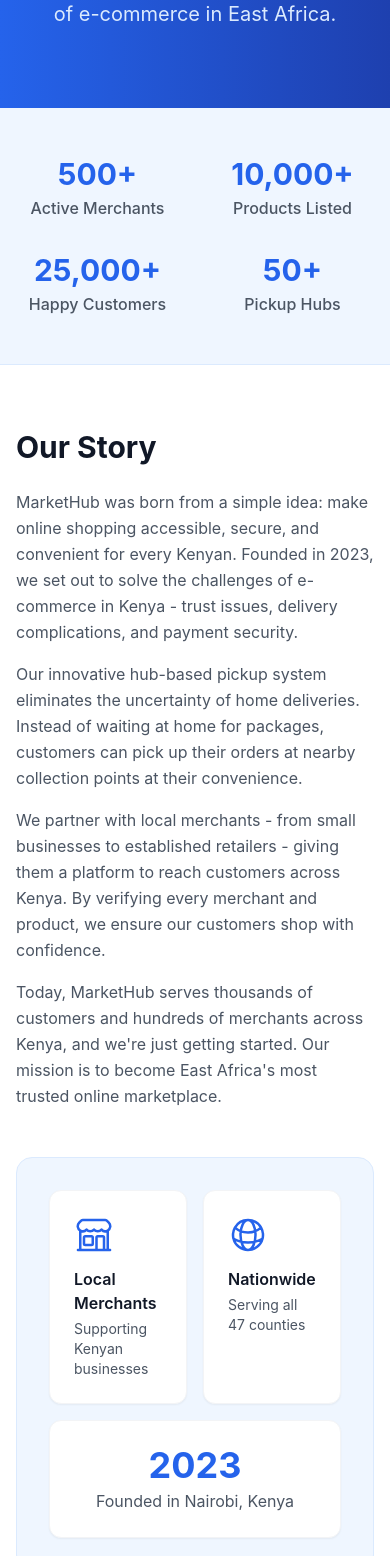
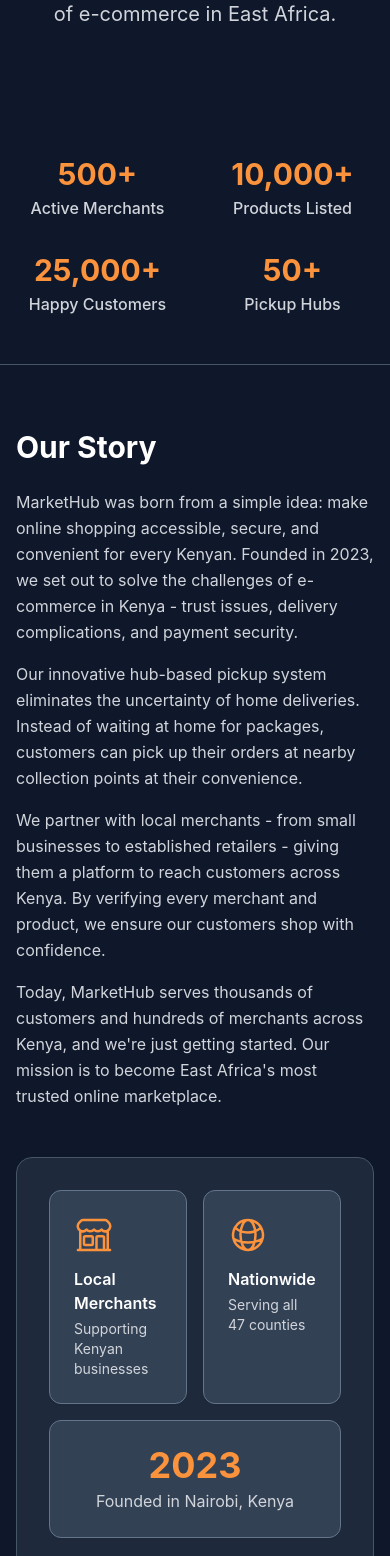
Before and after one commit to simonkaruga/MarketHub, a React (Vite) app in the folder frontend/market-app/: page /about in a window 390 px wide. Shown: the part 292-1848 px from the top of the page. Built offline with nearby package versions, Linux system fonts and the light colour scheme; no server answers.

Commit message:
frontend

```diff
--- a/frontend/market-app/src/components/layout/Navbar.jsx
+++ b/frontend/market-app/src/components/layout/Navbar.jsx
@@ -59,7 +59,7 @@ const Navbar = () => {
           {/* Logo */}
           <Link to="/" className="flex items-center space-x-3">
             <img src="/hub.png" alt="MarketHub Logo" className="h-12 w-12 object-contain" />
-            <span className="text-2xl font-bold text-primary-600">MarketHub</span>
+            <span className="text-2xl font-bold text-orange-400">MarketHub</span>
           </Link>
 
           {/* Search Bar - Desktop */}
--- a/frontend/market-app/src/pages/public/About.jsx
+++ b/frontend/market-app/src/pages/public/About.jsx
@@ -67,12 +67,12 @@ const About = () => {
   return (
     <div className="min-h-screen flex flex-col">
       <Navbar />
-      <div className="flex-1 bg-white">
+      <div className="flex-1 bg-[#0f172a]">
         {/* Hero Section */}
-        <div className="bg-gradient-to-r from-primary-600 to-primary-800 py-20">
+        <div className="bg-[#0f172a] py-20">
           <div className="max-w-7xl mx-auto px-4 sm:px-6 lg:px-8 text-center">
             <h1 className="text-4xl md:text-5xl font-bold text-white mb-6">About MarketHub</h1>
-            <p className="text-xl text-primary-100 max-w-3xl mx-auto">
+            <p className="text-xl text-gray-300 max-w-3xl mx-auto">
               Kenya's premier online marketplace connecting buyers with trusted local merchants.
               We're building the future of e-commerce in East Africa.
             </p>
@@ -80,13 +80,13 @@ const About = () => {
         </div>
 
         {/* Stats Section */}
-        <div className="bg-primary-50 py-12 border-b border-primary-100">
+        <div className="bg-[#0f172a] py-12 border-b border-slate-600">
           <div className="max-w-7xl mx-auto px-4 sm:px-6 lg:px-8">
             <div className="grid grid-cols-2 md:grid-cols-4 gap-8">
               {stats.map((stat, index) => (
                 <div key={index} className="text-center">
-                  <div className="text-3xl md:text-4xl font-bold text-primary-600">{stat.value}</div>
-                  <div className="text-gray-600 mt-1 font-medium">{stat.label}</div>
+                  <div className="text-3xl md:text-4xl font-bold text-orange-400">{stat.value}</div>
+                  <div className="text-gray-300 mt-1 font-medium">{stat.label}</div>
                 </div>
               ))}
             </div>
@@ -94,12 +94,12 @@ const About = () => {
         </div>
 
         {/* Our Story Section */}
-        <div className="py-16">
+        <div className="py-16 bg-[#0f172a]">
           <div className="max-w-7xl mx-auto px-4 sm:px-6 lg:px-8">
             <div className="grid grid-cols-1 lg:grid-cols-2 gap-12 items-center">
               <div>
-                <h2 className="text-3xl font-bold text-gray-900 mb-6">Our Story</h2>
-                <div className="space-y-4 text-gray-600 leading-relaxed">
+                <h2 className="text-3xl font-bold text-white mb-6">Our Story</h2>
+                <div className="space-y-4 text-gray-300 leading-relaxed">
                   <p>
                     MarketHub was born from a simple idea: make online shopping accessible, secure, and convenient
                     for every Kenyan. Founded in 2023, we set out to solve the challenges of e-commerce in Kenya -
@@ -122,22 +122,22 @@ const About = () => {
                 </div>
               </div>
               <div className="relative">
-                <div className="bg-primary-50 rounded-2xl p-8 border border-primary-100">
+                <div className="bg-slate-800 rounded-2xl p-8 border border-slate-600">
                   <div className="grid grid-cols-2 gap-4">
-                    <div className="bg-white rounded-xl p-6 shadow-sm border border-gray-100 hover:shadow-md transition-shadow">
-                      <BuildingStorefrontIcon className="h-10 w-10 text-primary-600 mb-3" />
-                      <h3 className="font-semibold text-gray-900">Local Merchants</h3>
-                      <p className="text-sm text-gray-600 mt-1">Supporting Kenyan businesses</p>
+                    <div className="bg-slate-700 rounded-xl p-6 shadow-sm border border-slate-500 hover:shadow-md transition-shadow">
+                      <BuildingStorefrontIcon className="h-10 w-10 text-orange-400 mb-3" />
+                      <h3 className="font-semibold text-white">Local Merchants</h3>
+                      <p className="text-sm text-gray-300 mt-1">Supporting Kenyan businesses</p>
                     </div>
-                    <div className="bg-white rounded-xl p-6 shadow-sm border border-gray-100 hover:shadow-md transition-shadow">
-                      <GlobeAltIcon className="h-10 w-10 text-primary-600 mb-3" />
-                      <h3 className="font-semibold text-gray-900">Nationwide</h3>
-                      <p className="text-sm text-gray-600 mt-1">Serving all 47 counties</p>
+                    <div className="bg-slate-700 rounded-xl p-6 shadow-sm border border-slate-500 hover:shadow-md transition-shadow">
+                      <GlobeAltIcon className="h-10 w-10 text-orange-400 mb-3" />
+                      <h3 className="font-semibold text-white">Nationwide</h3>
+                      <p className="text-sm text-gray-300 mt-1">Serving all 47 counties</p>
                     </div>
-                    <div className="bg-white rounded-xl p-6 shadow-sm border border-gray-100 col-span-2 hover:shadow-md transition-shadow">
+                    <div className="bg-slate-700 rounded-xl p-6 shadow-sm border border-slate-500 col-span-2 hover:shadow-md transition-shadow">
                       <div className="text-center">
-                        <span className="text-4xl font-bold text-primary-600">2023</span>
-                        <p className="text-gray-600 mt-1">Founded in Nairobi, Kenya</p>
+                        <span className="text-4xl font-bold text-orange-400">2023</span>
+                        <p className="text-gray-300 mt-1">Founded in Nairobi, Kenya</p>
                       </div>
                     </div>
                   </div>
@@ -148,20 +148,20 @@ const About = () => {
         </div>
 
         {/* Values Section */}
-        <div className="bg-gray-50 py-16">
+        <div className="bg-[#0f172a] py-16">
           <div className="max-w-7xl mx-auto px-4 sm:px-6 lg:px-8">
             <div className="text-center mb-12">
-              <h2 className="text-3xl font-bold text-gray-900">Our Values</h2>
-              <p className="text-gray-600 mt-2">What drives us every day</p>
+              <h2 className="text-3xl font-bold text-white">Our Values</h2>
+              <p className="text-gray-300 mt-2">What drives us every day</p>
             </div>
             <div className="grid grid-cols-1 md:grid-cols-2 lg:grid-cols-4 gap-6">
               {values.map((value, index) => (
-                <div key={index} className="bg-white rounded-xl p-6 shadow-sm border border-gray-100 text-center hover:shadow-md transition-shadow">
-                  <div className="inline-flex items-center justify-center w-14 h-14 bg-primary-100 rounded-full mb-4">
-                    <value.icon className="h-7 w-7 text-primary-600" />
+                <div key={index} className="bg-slate-800 rounded-xl p-6 shadow-sm border border-slate-600 text-center hover:shadow-md transition-shadow">
+                  <div className="inline-flex items-center justify-center w-14 h-14 bg-slate-700 rounded-full mb-4">
+                    <value.icon className="h-7 w-7 text-orange-400" />
                   </div>
-                  <h3 className="text-lg font-semibold text-gray-900 mb-2">{value.title}</h3>
-                  <p className="text-gray-600 text-sm leading-relaxed">{value.description}</p>
+                  <h3 className="text-lg font-semibold text-white mb-2">{value.title}</h3>
+                  <p className="text-gray-300 text-sm leading-relaxed">{value.description}</p>
                 </div>
               ))}
             </div>
@@ -169,11 +169,11 @@ const About = () => {
         </div>
 
         {/* Team Section */}
-        <div className="py-16">
+        <div className="py-16 bg-[#0f172a]">
           <div className="max-w-7xl mx-auto px-4 sm:px-6 lg:px-8">
             <div className="text-center mb-12">
-              <h2 className="text-3xl font-bold text-gray-900">Our Team</h2>
-              <p className="text-gray-600 mt-2">The people behind MarketHub</p>
+              <h2 className="text-3xl font-bold text-white">Our Team</h2>
+              <p className="text-gray-300 mt-2">The people behind MarketHub</p>
             </div>
             <div className="grid grid-cols-2 md:grid-cols-4 gap-8">
               {team.map((member, index) => (
@@ -182,11 +182,11 @@ const About = () => {
                     <img
                       src={member.image}
                       alt={member.name}
-                      className="w-32 h-32 rounded-full mx-auto object-cover ring-4 ring-primary-100 group-hover:ring-primary-200 transition-all"
+                      className="w-32 h-32 rounded-full mx-auto object-cover ring-4 ring-slate-600 group-hover:ring-slate-500 transition-all"
                     />
                   </div>
-                  <h3 className="font-semibold text-gray-900">{member.name}</h3>
-                  <p className="text-primary-600 text-sm font-medium">{member.role}</p>
+                  <h3 className="font-semibold text-white">{member.name}</h3>
+                  <p className="text-orange-400 text-sm font-medium">{member.role}</p>
                 </div>
               ))}
             </div>
@@ -194,22 +194,22 @@ const About = () => {
         </div>
 
         {/* CTA Section */}
-        <div className="bg-gradient-to-r from-primary-600 to-primary-800 py-16">
+        <div className="bg-[#0f172a] py-16">
           <div className="max-w-7xl mx-auto px-4 sm:px-6 lg:px-8 text-center">
             <h2 className="text-3xl font-bold text-white mb-4">Ready to Join MarketHub?</h2>
-            <p className="text-primary-100 mb-8 max-w-2xl mx-auto">
+            <p className="text-gray-300 mb-8 max-w-2xl mx-auto">
               Whether you're looking to shop or sell, we're here to help you succeed.
             </p>
             <div className="flex flex-col sm:flex-row gap-4 justify-center">
               <Link
                 to="/products"
-                className="inline-block bg-white text-primary-600 px-8 py-3 rounded-lg font-semibold hover:bg-gray-100 transition-colors shadow-sm hover:shadow-md"
+                className="inline-block bg-orange-500 text-white px-8 py-3 rounded-lg font-semibold hover:bg-orange-600 transition-colors shadow-sm hover:shadow-md"
               >
                 Start Shopping
               </Link>
               <Link
                 to="/become-merchant"
-                className="inline-block bg-primary-700 text-white px-8 py-3 rounded-lg font-semibold hover:bg-primary-800 transition-colors border border-primary-500 shadow-sm hover:shadow-md"
+                className="inline-block bg-slate-700 text-white px-8 py-3 rounded-lg font-semibold hover:bg-slate-600 transition-colors border border-orange-500 shadow-sm hover:shadow-md"
               >
                 Become a Merchant
               </Link>
```
Also changed, not shown: frontend/market-app/src/pages/public/Login.jsx (+11 -11 lines), frontend/market-app/src/pages/public/Register.jsx (+15 -15 lines).
